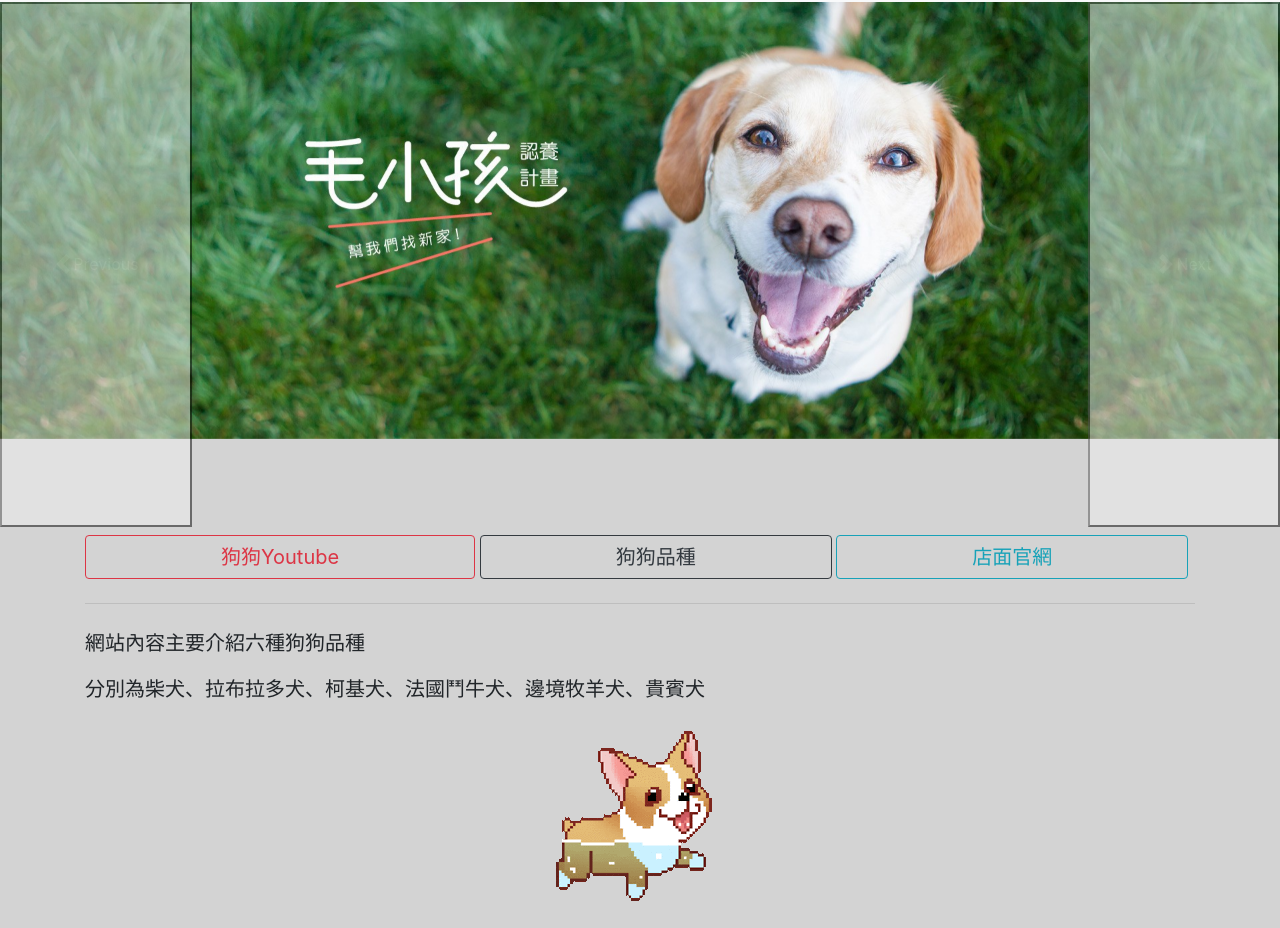
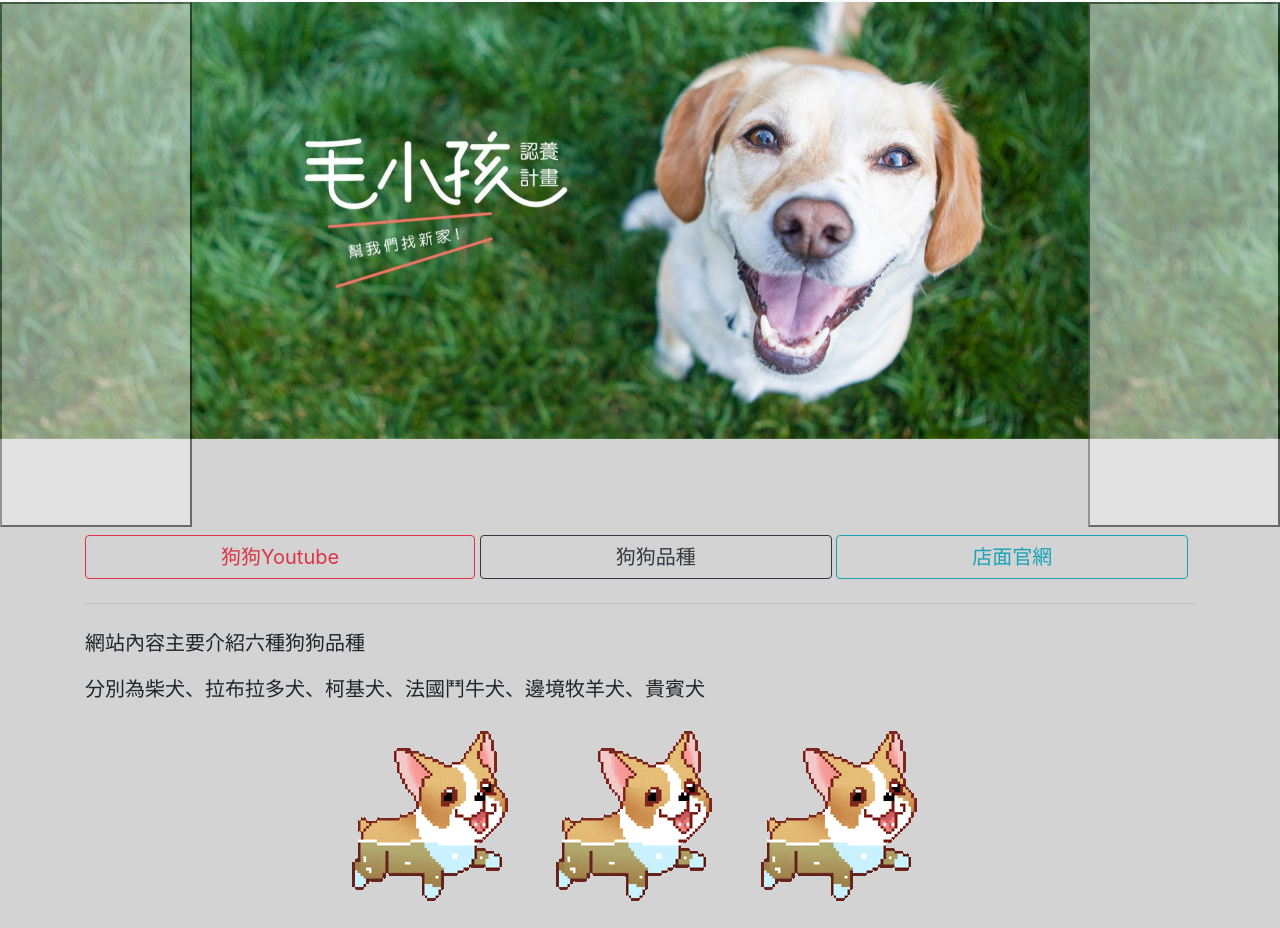
Before and after one commit to wanyaliu/website, a plain HTML site: page index.html in a window 1280 px wide. Shown: the part 54-982 px from the top of the page. Drawn offline with nearby package versions, Linux system fonts and the light colour scheme.

Commit message:
Update index.html

```diff
--- a/index.html
+++ b/index.html
@@ -106,7 +106,9 @@
 
 </section>
 <div class="text-center">
-  <img src="347.gif" class="rounded" alt="...">
+	<img src="347.gif" class="figure-img img-fluid rounded" alt="...">
+<img src="347.gif" class="figure-img img-fluid rounded" alt="...">
+<img src="347.gif" class="figure-img img-fluid rounded" alt="...">
 </div>
 
 
```
